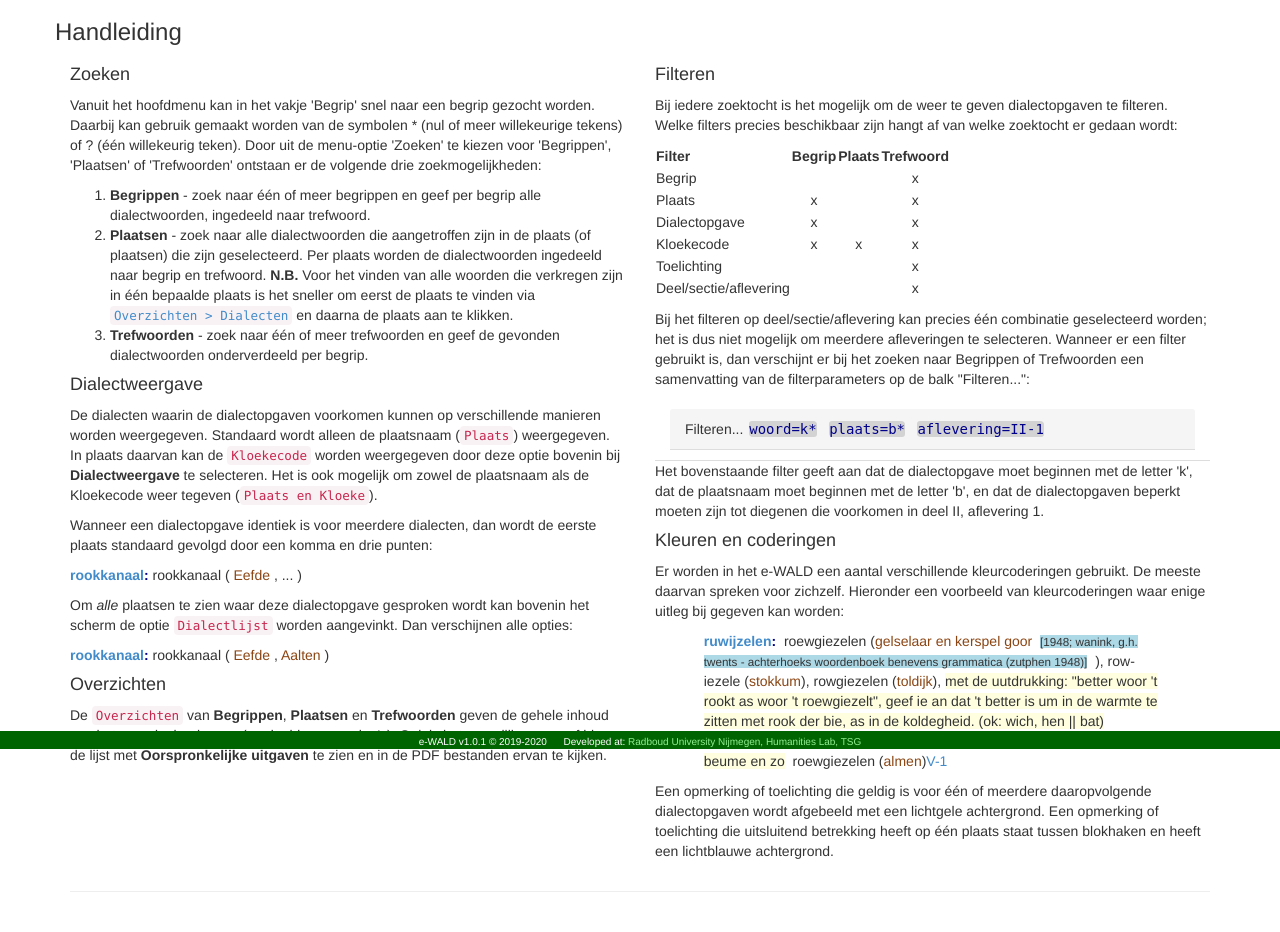
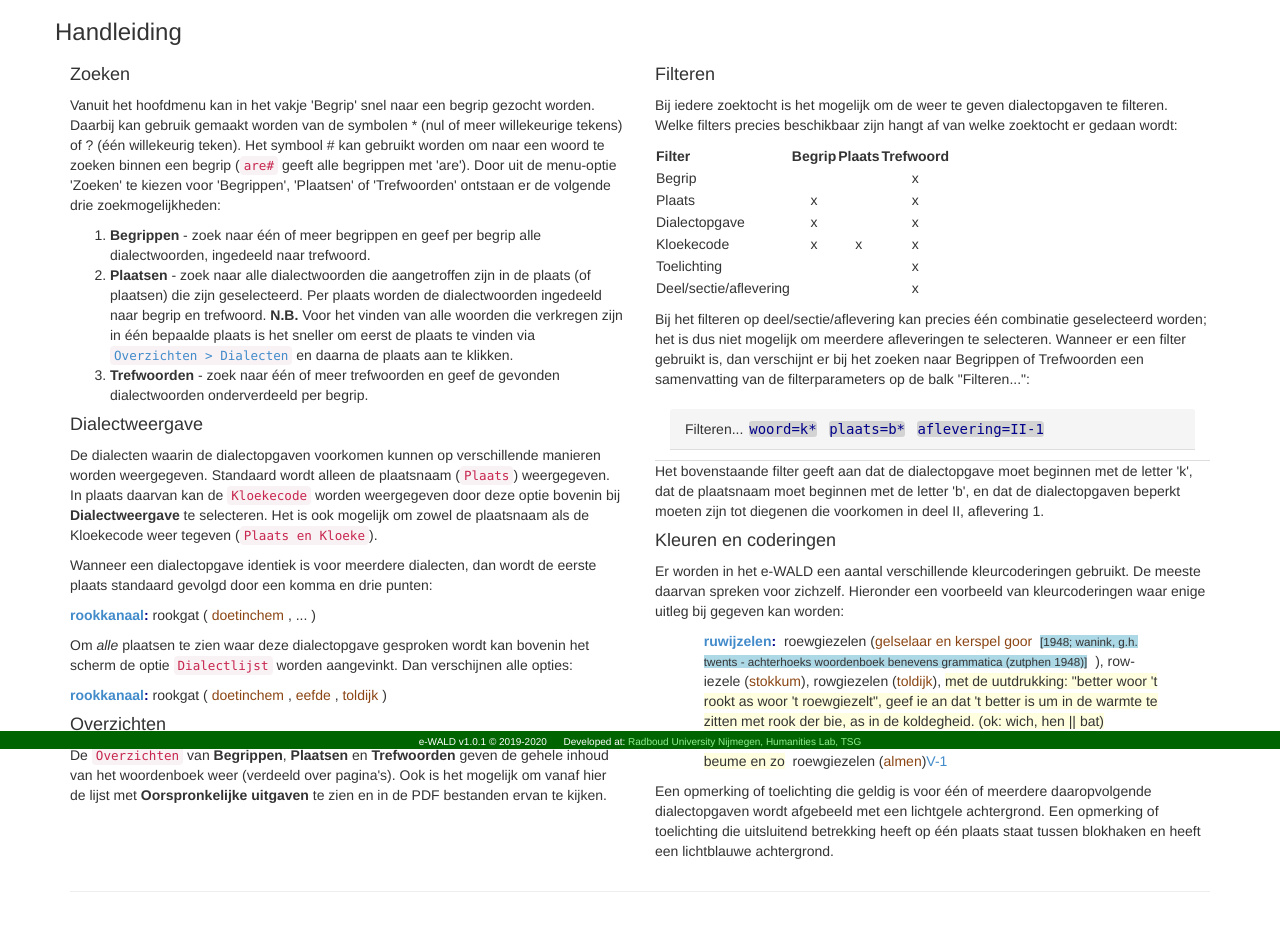
Before and after one commit to ErwinKomen/RU-wbd, a Django app: page /guide in a window 1280 px wide. Shown: the part 51-983 px from the top of the page. Run offline with Django 3.2, Linux system fonts and the light colour scheme; parts of the project's set-up code (start-up, migrations or seed data) failed here and were passed over; some libraries are stand-ins or nearby versions.

Commit message:
ewald: corrections to homepage and guide

```diff
--- a/wald/wald/dictionary/templates/dictionary/guide.html
+++ b/wald/wald/dictionary/templates/dictionary/guide.html
@@ -12,6 +12,7 @@
     <h4>Zoeken</h4>
     <p>Vanuit het hoofdmenu kan in het vakje 'Begrip' snel naar een begrip gezocht worden.
     Daarbij kan gebruik gemaakt worden van de symbolen * (nul of meer willekeurige tekens) of ? (één willekeurig teken).
+    Het symbool # kan gebruikt worden om naar een woord te zoeken binnen een begrip (<code>are#</code> geeft alle begrippen met 'are').
     Door uit de menu-optie 'Zoeken' te kiezen voor 'Begrippen', 'Plaatsen' of 'Trefwoorden' ontstaan er de volgende drie zoekmogelijkheden:
       <ol>
         <li><b>Begrippen</b> - zoek naar één of meer begrippen en geef per begrip alle dialectwoorden, ingedeeld naar trefwoord.</li>
@@ -30,13 +31,13 @@
     </p>
     <p>Wanneer een dialectopgave identiek is voor meerdere dialecten, dan wordt de eerste plaats standaard gevolgd door een komma en drie punten:</p>
     <div>
-      <span class="lemma-trefwoord"><a href="/trefwoord/search/?search=rookkanaal">rookkanaal</a>:</span>
-      <span class="lemma-word">rookkanaal</span>
-      <span>(</span>
+      <span class="lemma-trefwoord"><a href="/lemma/search/?search=rookkanaal">rookkanaal</a>:</span>
+      <span class="lemma-word ">rookgat</span>
+      <span> (</span>
       <span class="lemma-word-dialect">
-        <span class="lemma-word-dialect-code hidden">F163p</span>
+        <span class="lemma-word-dialect-code hidden">l037p</span>
         <span class="lemma-word-dialect-space hidden">&nbsp;</span>
-        <span class="lemma-word-dialect-stad">Eefde</span>
+        <span class="lemma-word-dialect-stad">doetinchem</span>
         <span>, </span>
         <span class="lemma-word-dialect-dots">...</span>
       </span>
@@ -46,20 +47,26 @@
     <p>Om <em>alle</em> plaatsen te zien waar deze dialectopgave gesproken wordt kan bovenin het scherm de optie <code>Dialectlijst</code> worden aangevinkt.
     Dan verschijnen alle opties:</p>
     <div>
-      <span class="lemma-trefwoord"><a href="/trefwoord/search/?search=rookkanaal">rookkanaal</a>:</span>
-      <span class="lemma-word">rookkanaal</span>
-      <span>(</span>
+      <span class="lemma-trefwoord"><a href="/lemma/search/?search=rookkanaal">rookkanaal</a>:</span>
+      <span class="lemma-word ">rookgat</span>
+      <span> (</span>
       <span class="lemma-word-dialect">
-        <span class="lemma-word-dialect-code hidden">F163p</span>
+        <span class="lemma-word-dialect-code hidden">l037p</span>
         <span class="lemma-word-dialect-space hidden">&nbsp;</span>
-        <span class="lemma-word-dialect-stad">Eefde</span>
+        <span class="lemma-word-dialect-stad">doetinchem</span>
         <span>, </span>
         <span class="lemma-word-dialect-dots hidden">...</span>
       </span>
       <span class="lemma-word-dialect-additional">
-        <span class="lemma-word-dialect-code hidden">m009p</span>
+        <span class="lemma-word-dialect-code hidden">f163p</span>
         <span class="lemma-word-dialect-space hidden">&nbsp;</span>
-        <span class="lemma-word-dialect-stad">Aalten</span>
+        <span class="lemma-word-dialect-stad">eefde</span>
+        <span>, </span>
+      </span>
+      <span class="lemma-word-dialect-additional">
+        <span class="lemma-word-dialect-code hidden">f205b</span>
+        <span class="lemma-word-dialect-space hidden">&nbsp;</span>
+        <span class="lemma-word-dialect-stad">toldijk</span>
         <span></span>
       </span>
       <span>)</span>
```
Also changed, not shown: wald/wald/dictionary/templates/dictionary/index.html (+6 -6 lines).
